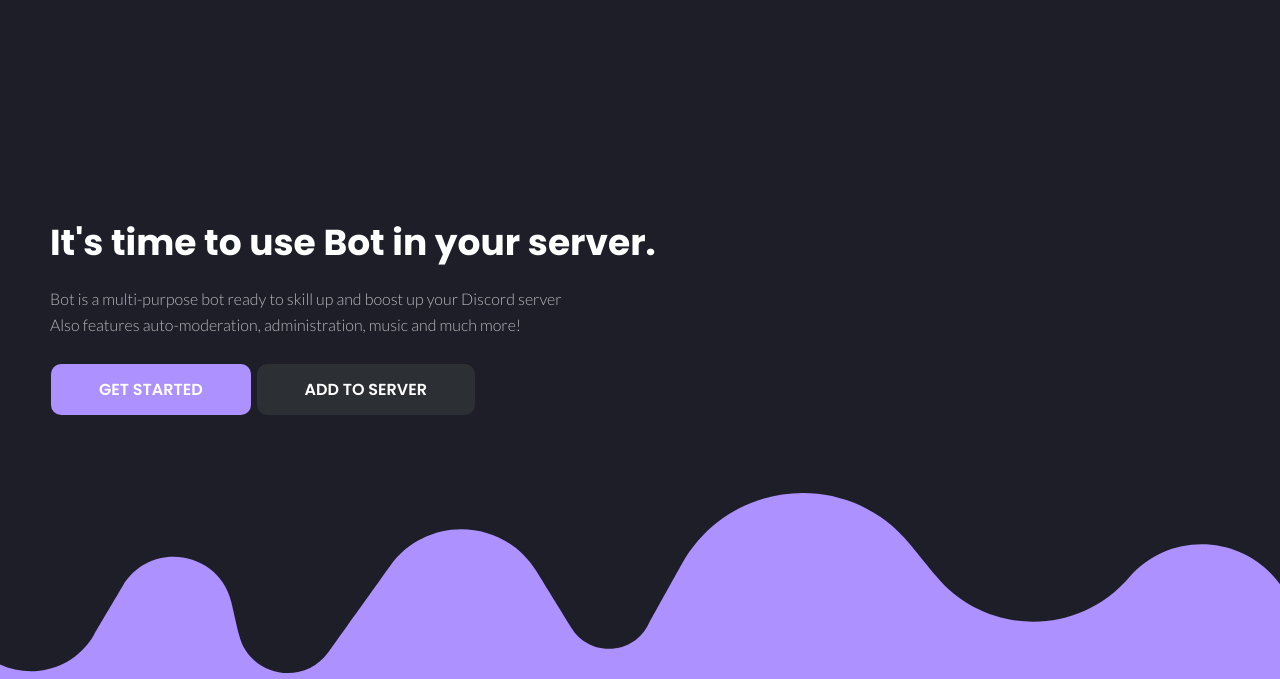
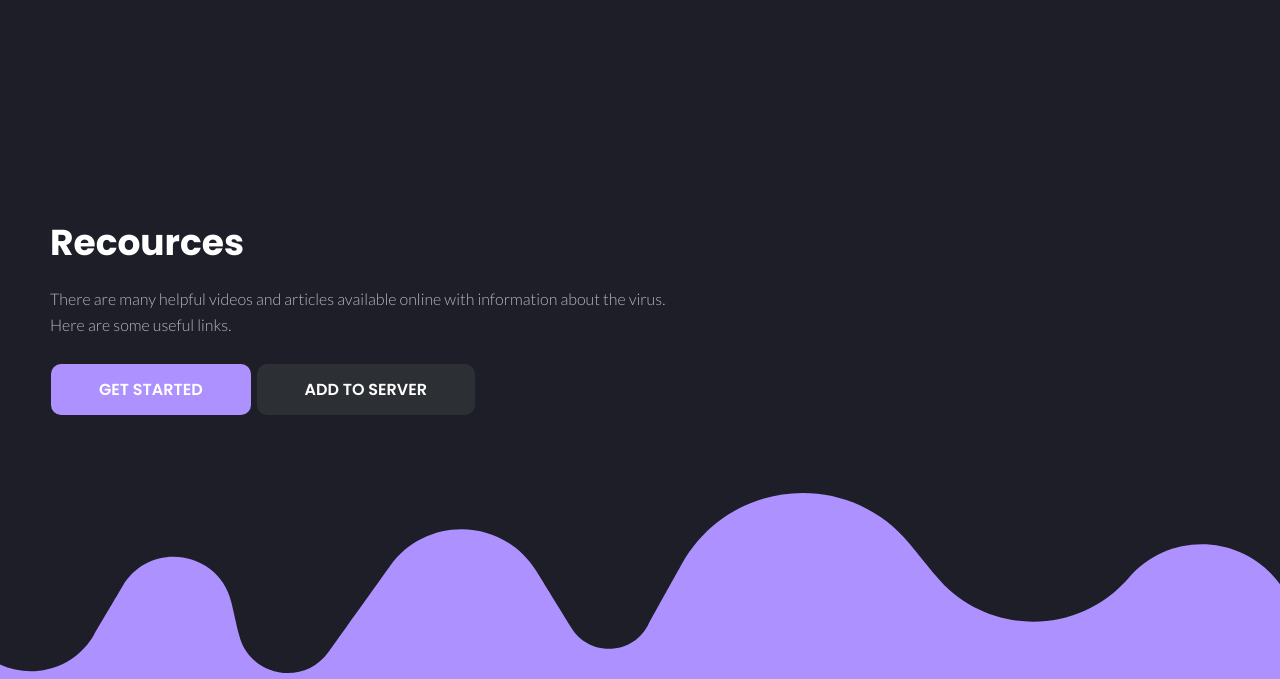
Before and after one commit to anahitahassan/Covid-Help-Hub, a plain HTML site: page resources.html in a window 1280 px wide. Shown: the part 121-800 px from the top of the page. Drawn offline with nearby package versions, Linux system fonts and the light colour scheme.

Commit message:
Update resources.html

```diff
--- a/resources.html
+++ b/resources.html
@@ -52,8 +52,8 @@
     </div>
 </nav>
 <div class="heading">
-    <h1 class="display-5 title">It's time to use Bot in your server.</h1>
-    <p class="subtitle">Bot is a multi-purpose bot ready to skill up and boost up your Discord server<br />Also features auto-moderation, administration, music and much more!</p>
+    <h1 class="display-5 title">Recources</h1>
+    <p class="subtitle">There are many helpful videos and articles available online with information about the virus.<br />Here are some useful links.</p>
     <a class="btn btn-primary btn-lg" href="#start_link" target="_blank" role="button">Get started</a>
     <a class="btn btn-secondary btn-lg" href="#server_link" target="_blank" role="button">Add to server</a>
     <br /><br /><br /><br /><br /><br />
```
